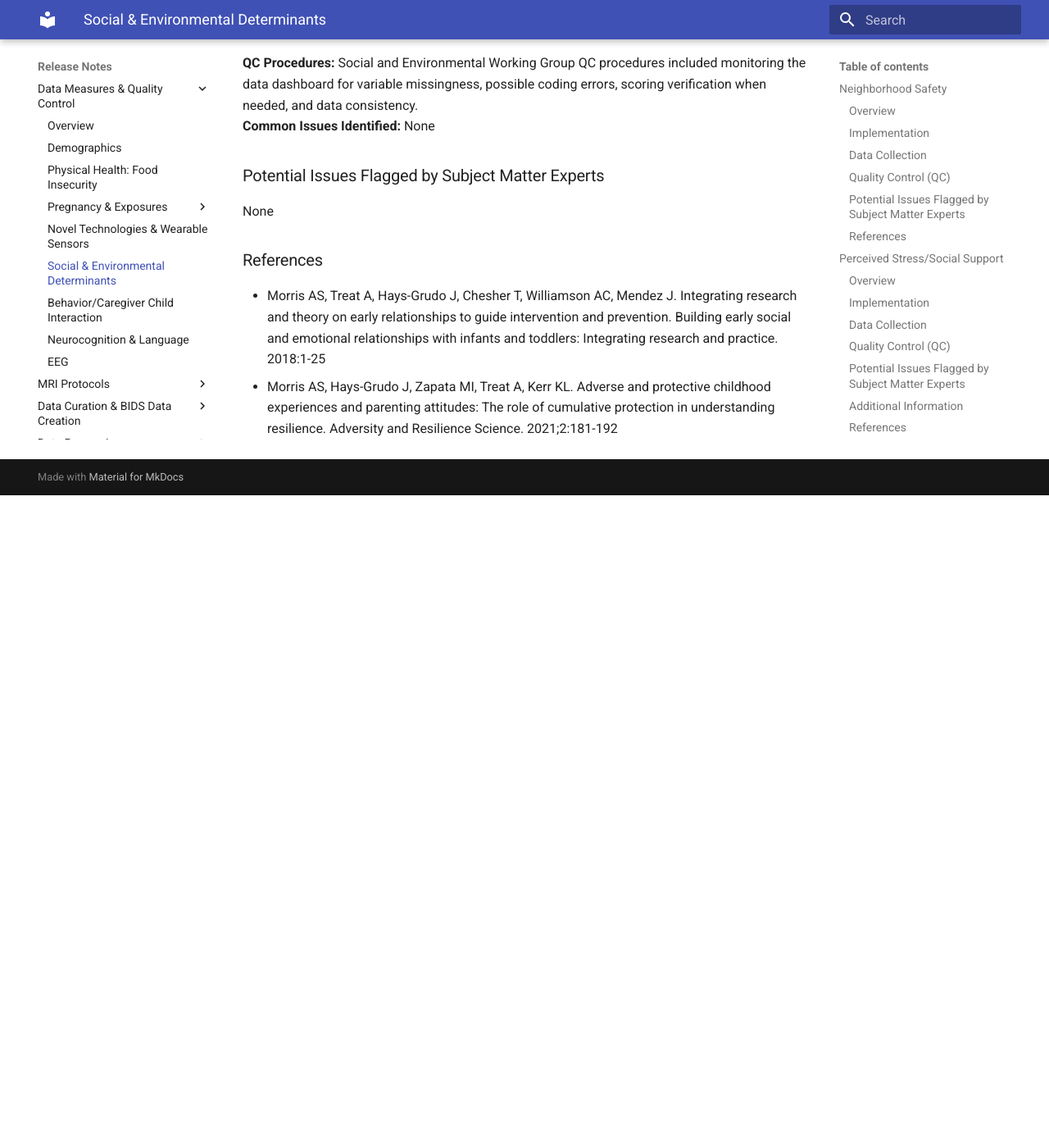
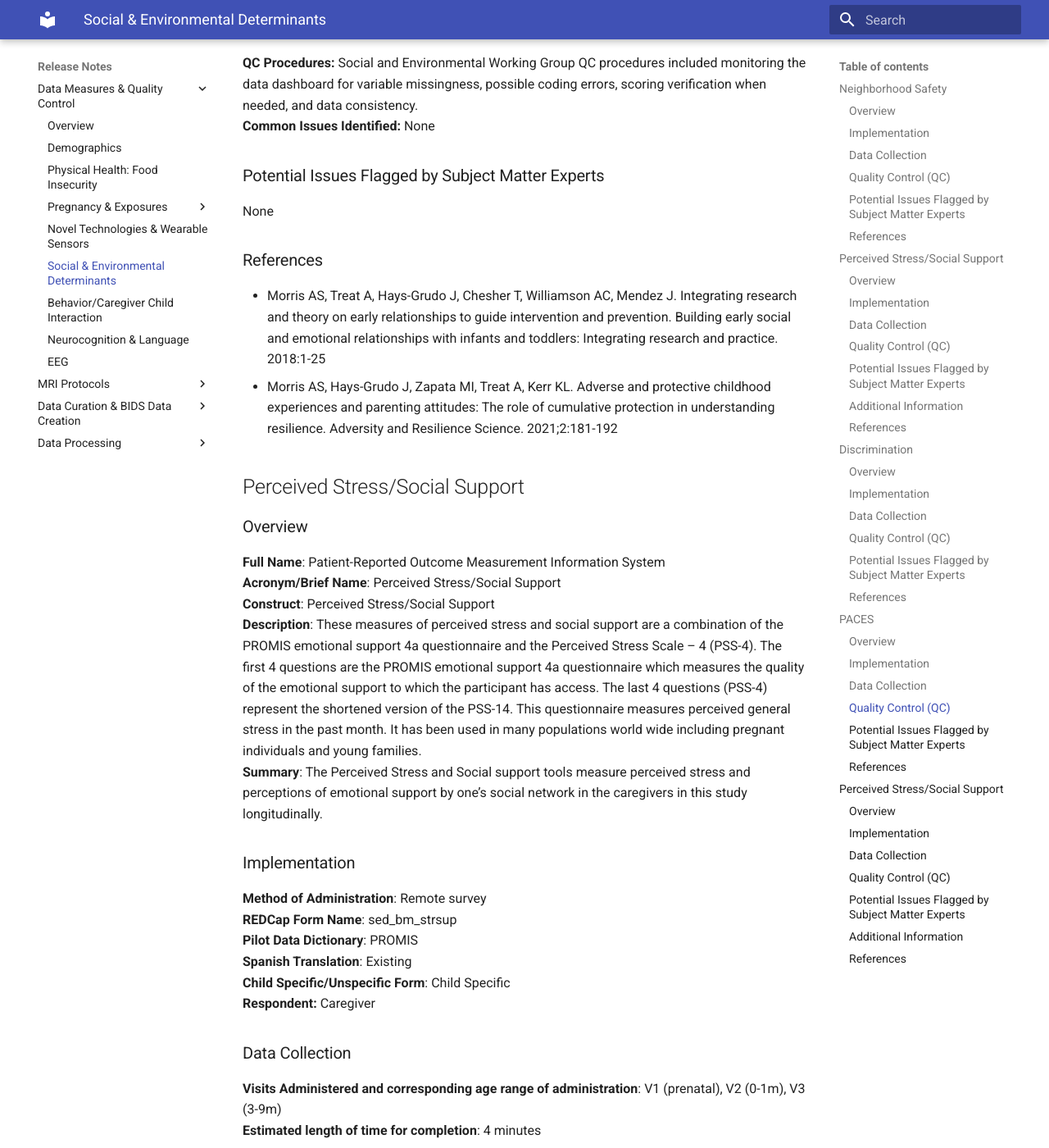
Before and after one commit to mattcieslak/hbcd-docs, an MkDocs documentation site: the page built from docs/measures/socenv_determinants.md, in a window 1280 px wide and 1400 px high, scrolled down 4495 px. Shown: the whole window at 82% size. Built offline with MkDocs 1.6.1 and Material for MkDocs 9.7.7, drawn with Linux system fonts in a browser that asks for light colours; before the commit the page ends 5099 px from its top, so only the background shows below that; some of the changed text lies outside the part shown.

Commit message:
add measure toe socenv

```diff
--- a/docs/measures/socenv_determinants.md
+++ b/docs/measures/socenv_determinants.md
@@ -131,3 +131,37 @@
  * Morris AS, Hays-Grudo J, Zapata MI, Treat A, Kerr KL. Adverse and protective
 childhood experiences and parenting attitudes: The role of cumulative protection in
 understanding resilience. Adversity and Resilience Science. 2021;2:181-192
+
+## Perceived Stress/Social Support
+### Overview
+**Full Name**: Patient-Reported Outcome Measurement Information System
+**Acronym/Brief Name**: Perceived Stress/Social Support
+**Construct**: Perceived Stress/Social Support
+**Description**: These measures of perceived stress and social support are a combination of the PROMIS emotional support 4a questionnaire and the Perceived Stress Scale – 4 (PSS-4). The first 4 questions are the PROMIS emotional support 4a questionnaire which measures the quality of the emotional support to which the participant has access. The last 4 questions (PSS-4) represent the shortened version of the PSS-14. This questionnaire measures perceived general stress in the past month. It has been used in many populations world wide including pregnant individuals and young families.
+**Summary**: The Perceived Stress and Social support tools measure perceived stress and perceptions of emotional support by one’s social network in the caregivers in this study longitudinally.
+
+### Implementation
+**Method of Administration**: Remote survey
+**REDCap Form Name**: sed_bm_strsup
+**Pilot Data Dictionary**: PROMIS
+**Spanish Translation**: Existing
+**Child Specific/Unspecific Form**: Child Specific
+**Respondent:** Caregiver
+
+### Data Collection
+**Visits Administered and corresponding age range of administration**: V1 (prenatal), V2 (0-1m), V3 (3-9m)
+**Estimated length of time for completion**: 4 minutes
+
+### Quality Control (QC)
+**QC Procedures:** monitoring the data dashboard for variable missingness, possible coding errors, scoring verification when needed, and data consistency.
+**Common Issues Identified:** None
+
+### Potential Issues Flagged by Subject Matter Experts
+None
+
+### Additional Information
+Relevant Documents: Scoring Manuals
+
+### References
+ * PROMIS Emotional Support: Hahn, E.A., Cella, D., Bode, R.K. et al. Measuring Social Well-Being in People with Chronic Illness. Soc Indic Res 96, 381–401 (2010).
+ * Cohen, S., Kamarck, T., & Mermelstein, R. (1983). A global measure of perceived stress. Journal of Health and Social Behavior, 24, 385-396.
```
Also changed, not shown: docs/measures/index.md (+1 -0 lines).
